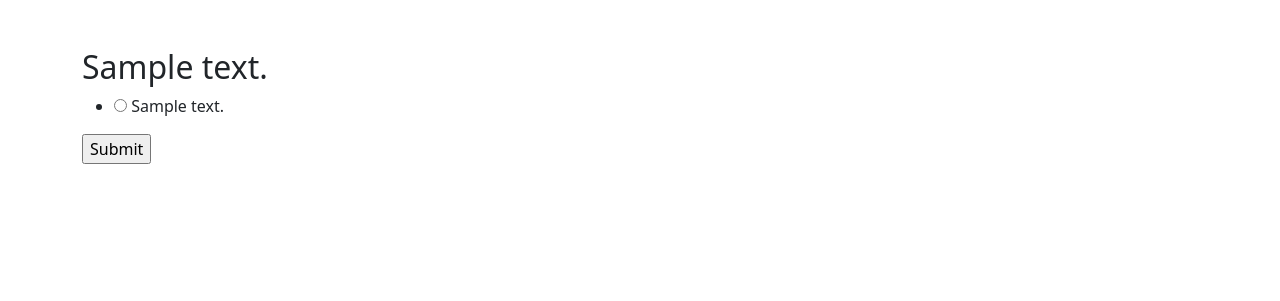
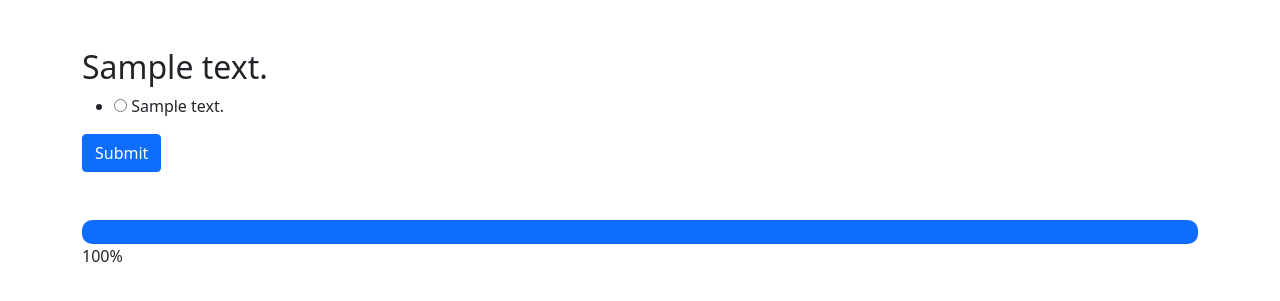
Before and after one commit to gsbaker/visual-perception-quiz, a Django app: page /1/ in a window 1280 px wide. Shown: the top 301 px of the page. Run offline with Django 3.2, Linux system fonts and the light colour scheme; tables that the repository leaves empty hold one stand-in row (values such as "Sample post").

Commit message:
Add progress bar which updates from 0 to 100

```diff
--- a/mysite/quiz/static/quiz/script.js
+++ b/mysite/quiz/static/quiz/script.js
@@ -1 +1,15 @@
-document.getElementById("nameInput").focus()
+function updateProgress(progressBarElement, progressBarMessageElement, progress) {
+  progressBarElement.style.width = progress.percent + "%";
+  progressBarMessageElement.innerHTML = (progress.current / progress.total) * 100 + "%";
+}
+
+
+let bar = document.getElementById("progress-bar");
+let barMessage = document.getElementById("progress-bar-message");
+for (let i = 0; i < 11; i ++) {
+    setTimeout(updateProgress, 500 * i, bar, barMessage, {
+        percent: 10 * i,
+        current: 10 * i,
+        total: 100
+    })
+}
--- a/mysite/quiz/static/quiz/style.css
+++ b/mysite/quiz/static/quiz/style.css
@@ -1,4 +1,9 @@
 #nameInput {
   max-width: 500px; }
 
+#progress-bar {
+  margin-top: 1em;
+  border-radius: 10px;
+  width: 0; }
+
 /*# sourceMappingURL=style.css.map */
--- a/mysite/quiz/static/quiz/style.scss
+++ b/mysite/quiz/static/quiz/style.scss
@@ -1,3 +1,9 @@
 #nameInput {
   max-width: 500px;
 }
+
+#progress-bar {
+  margin-top: 1em;
+  border-radius: 10px;
+  width: 0;
+}
--- a/mysite/quiz/templates/quiz/question-form.html
+++ b/mysite/quiz/templates/quiz/question-form.html
@@ -19,10 +19,15 @@
         </button>
     {% endif %}
     {% if next_question %}
-        <input type="submit" name="next" value="Next" class="btn-white">
+        <input type="submit" name="next" value="Next" class="btn btn-primary">
         </div>
     {% else %}
-        <input type="submit" name="next" value="Submit" class="btn-white">
+        <input type="submit" name="next" value="Submit" class="btn btn-primary">
     {% endif %}
 </form>
+
+<div id="progress-wrapper" class="mt-5">
+    <div id="progress-bar" class="bg-primary">&nbsp;</div>
+  <div id="progress-bar-message">Waiting for progress to start...</div>
+</div>
 {% endblock %}
```
Also changed, not shown: 1 other file.
